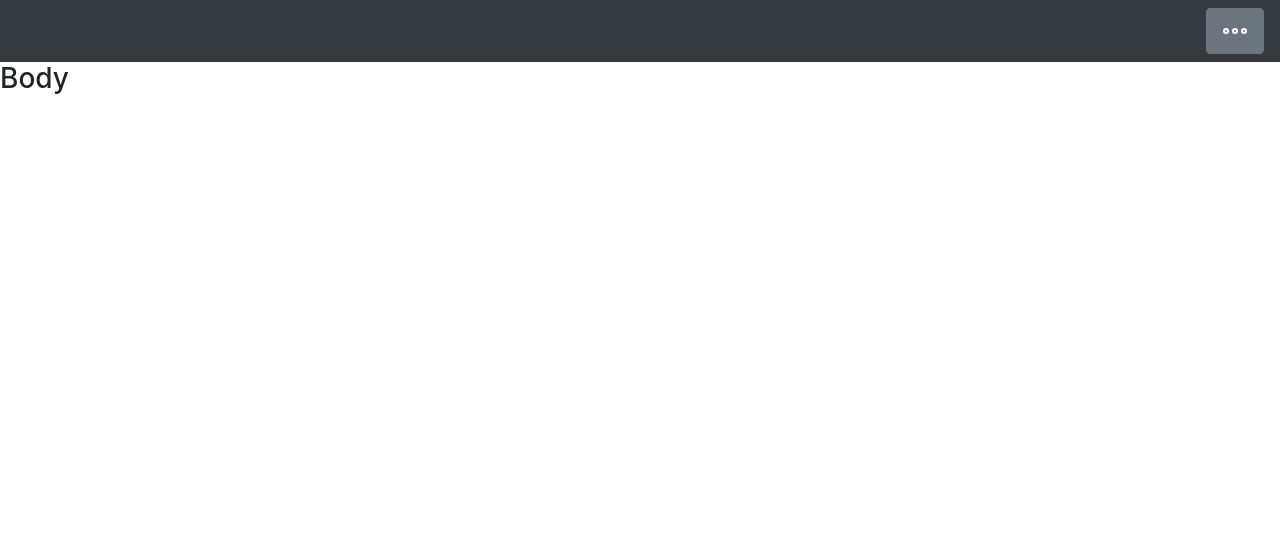
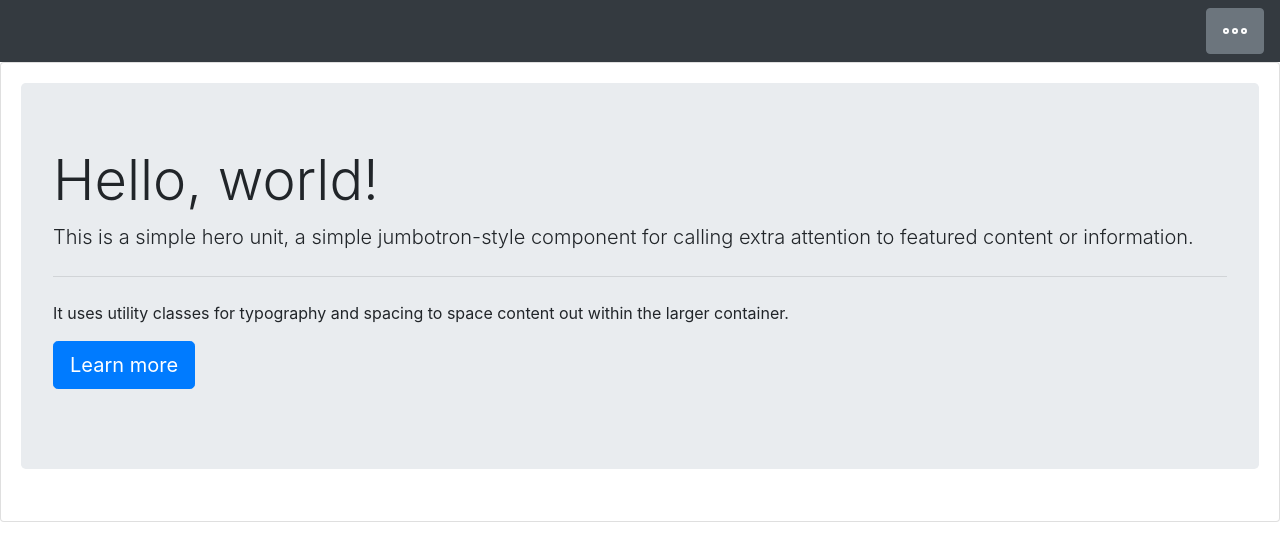
Before and after one commit to daru23/react-context-modal, a React app: page / in a window 1280 px wide. Shown: the top 560 px of the page. Built offline with nearby package versions, Linux system fonts and the light colour scheme; some icons are missing.

Commit message:
body example

```diff
--- a/src/components/App.jsx
+++ b/src/components/App.jsx
@@ -6,23 +6,35 @@
     constructor(props) {
         super(props);
         this.state = {
-            showMenu: false
-        }
+            showMenu: false,
+        };
     }
 
     toggleMenu = () => {
         this.setState({showMenu: !this.state.showMenu});
     };
 
-    render(){
+    render() {
         return (<div>
-                    <Header showMenu={this.state.showMenu} toggleMenu={this.toggleMenu} />
-                    <div>
-                        <h3>Body</h3>
+            <Header showMenu={this.state.showMenu} toggleMenu={this.toggleMenu}/>
+            <div className="card">
+                <div className="card-body">
+                    <div className="jumbotron">
+                        <h1 className="display-4">Hello, world!</h1>
+                        <p className="lead">This is a simple hero unit, a simple jumbotron-style component for calling
+                            extra
+                            attention to featured content or information.</p>
+                        <hr className="my-4"/>
+                        <p>It uses utility classes for typography and spacing to space content out within the larger
+                            container.</p>
+                        <p className="lead">
+                            <a className="btn btn-primary btn-lg" href="#" role="button">Learn more</a>
+                        </p>
                     </div>
-                </div>)
+                </div>
+            </div>
+        </div>);
     }
 }
 
-
 export default App;
```
